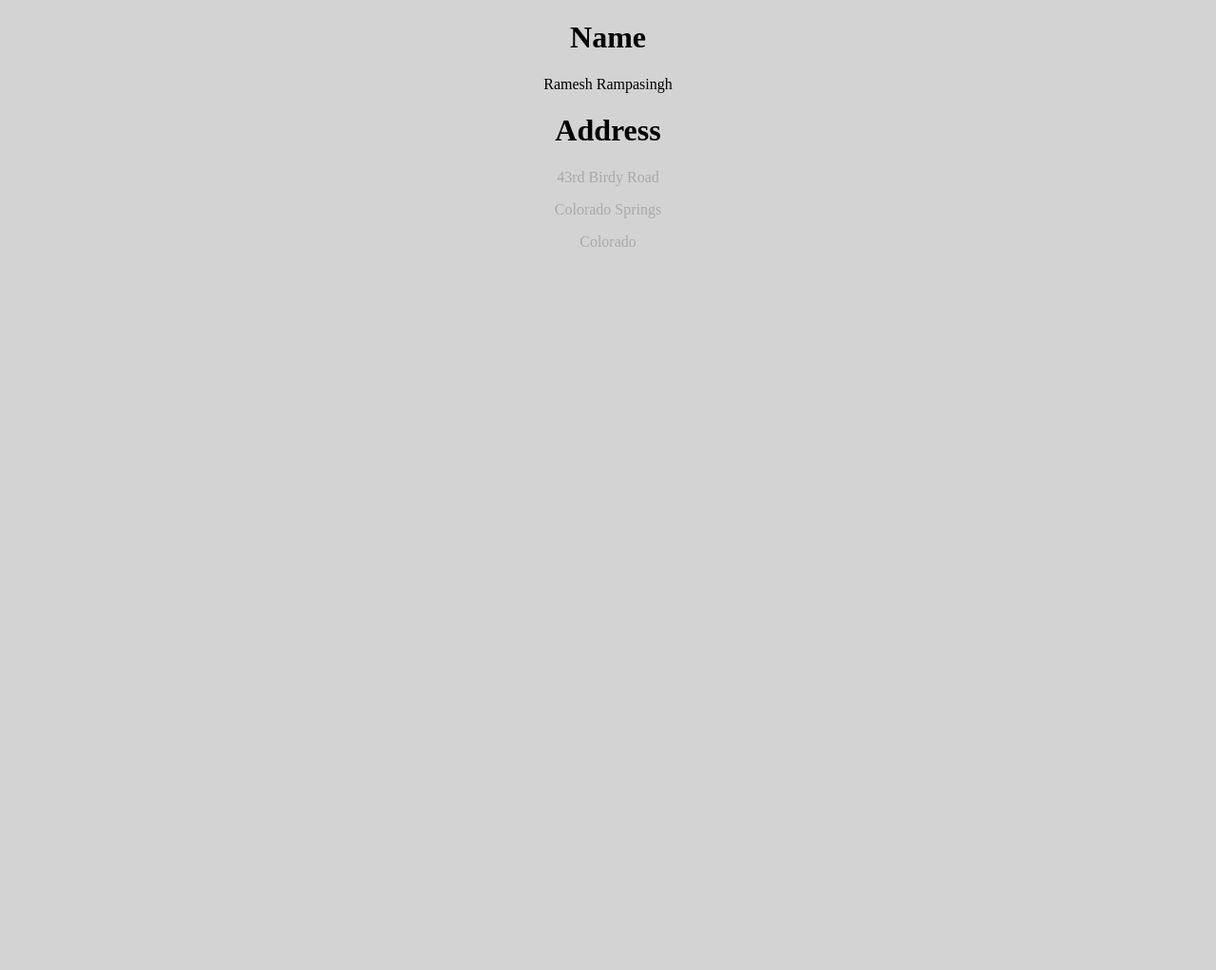
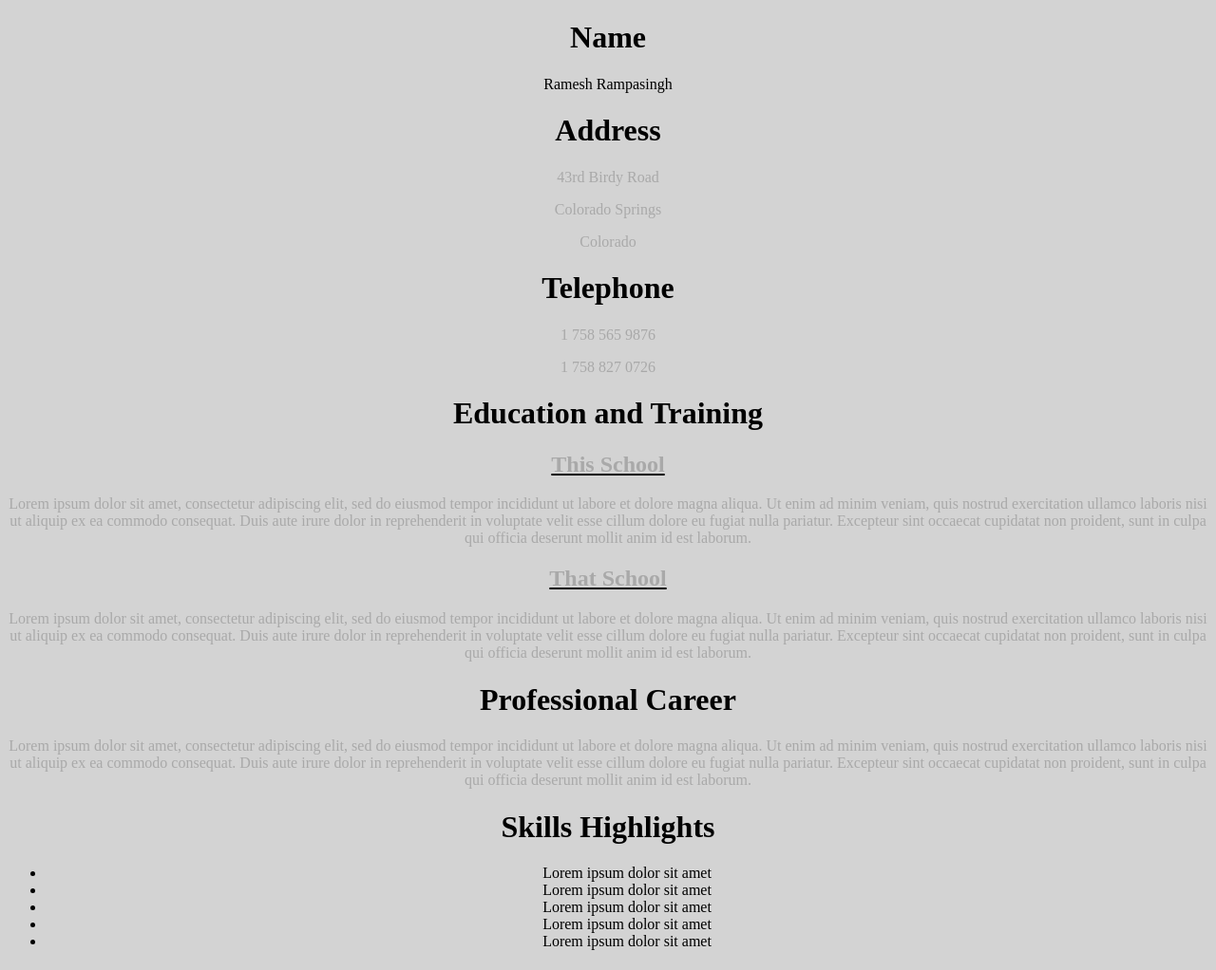
Before and after one commit to Jamalperry/resume, a plain HTML site: page index.html in a window 1280 px wide. Shown: the whole page at 95% size. Before the commit the page ends 800 px from the top, so only its background shows below. Drawn offline with Linux system fonts and the light colour scheme.

Commit message:
add text and styles

```diff
--- a/css/styles.css
+++ b/css/styles.css
@@ -1,7 +1,9 @@
 body {
   background-color: lightgrey;
 }
-
+h2 {
+	text-decoration: underline;
+}
 .intro {
 	text-align: center;
 }
--- a/index.html
+++ b/index.html
@@ -13,19 +13,26 @@
     <p><span class="prop">43rd Birdy Road</span></p>
     <p><span class="prop">Colorado Springs</span></p>
     <p><span class="prop">Colorado</span></p>
-      <h1></h1>
-      <p><span class="prop"></span></p>
-      <h1></h1>
-      <p><span class="prop"></span></p>
-      <h1></h1>
-      <p><span class="prop"></span></p>
-      <h1></h1>
-      <p><span class="prop"></span></p>
-      <h1></h1>
-      <p><span class="prop"></span></p>
-      <h1></h1>
-      <p><span class="prop"></span></p>
-      <h1></h1>
+    <h1>Telephone</h1>
+    <p><span class="prop">1 758 565 9876</span></p>
+    <p><span class="prop">1 758 827 0726</span></p>
+    <h1>Education and Training</h1>
+    <h2><span class="prop">This School</span></h2>
+    <p><span class="prop">Lorem ipsum dolor sit amet, consectetur adipiscing elit, sed do eiusmod tempor incididunt ut labore et dolore magna aliqua. Ut enim ad minim veniam, quis nostrud exercitation ullamco laboris nisi ut aliquip ex ea commodo consequat. Duis aute irure dolor in reprehenderit in voluptate velit esse cillum dolore eu fugiat nulla pariatur. Excepteur sint occaecat cupidatat non proident, sunt in culpa qui officia deserunt mollit anim id est laborum.</span>
+    </p>
+    <h2><span class="prop">That School</span></h2>
+    <p><span class="prop">Lorem ipsum dolor sit amet, consectetur adipiscing elit, sed do eiusmod tempor incididunt ut labore et dolore magna aliqua. Ut enim ad minim veniam, quis nostrud exercitation ullamco laboris nisi ut aliquip ex ea commodo consequat. Duis aute irure dolor in reprehenderit in voluptate velit esse cillum dolore eu fugiat nulla pariatur. Excepteur sint occaecat cupidatat non proident, sunt in culpa qui officia deserunt mollit anim id est laborum.</span>
+    </p>
+    <h1>Professional Career</h1>
+    <p><span class="prop">Lorem ipsum dolor sit amet, consectetur adipiscing elit, sed do eiusmod tempor incididunt ut labore et dolore magna aliqua. Ut enim ad minim veniam, quis nostrud exercitation ullamco laboris nisi ut aliquip ex ea commodo consequat. Duis aute irure dolor in reprehenderit in voluptate velit esse cillum dolore eu fugiat nulla pariatur. Excepteur sint occaecat cupidatat non proident, sunt in culpa qui officia deserunt mollit anim id est laborum.</span></p>
+    <h1>Skills Highlights</h1>
+      <ul>
+      	<li>Lorem ipsum dolor sit amet</li>
+          <li>Lorem ipsum dolor sit amet</li>
+          <li>Lorem ipsum dolor sit amet</li>
+          <li>Lorem ipsum dolor sit amet</li>
+          <li>Lorem ipsum dolor sit amet</li>
+      </ul>
     <p><span class="prop"></span></p>
     <h1></h1>
     <p><span class="prop"></span></p>
```
Lines whose indentation alone changed are shown as unchanged.
